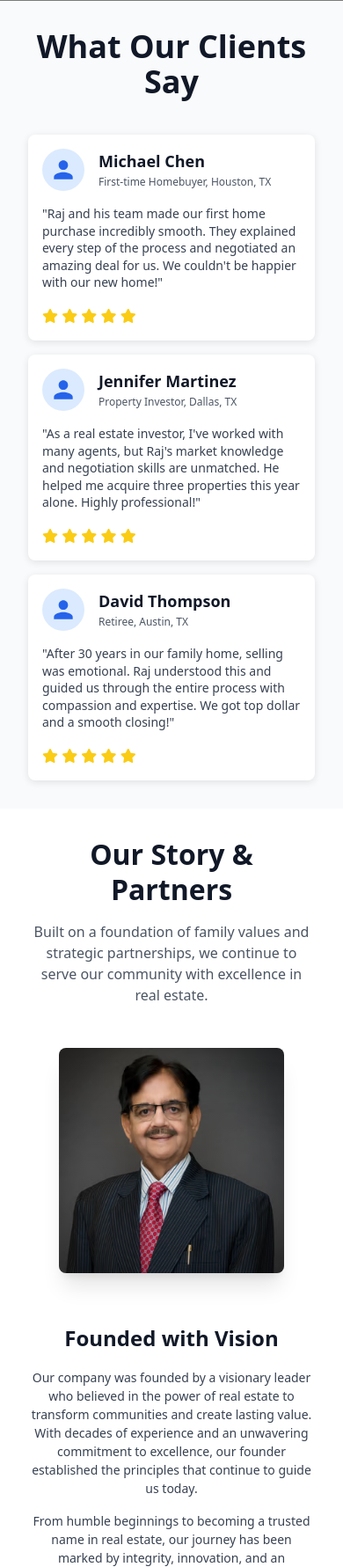
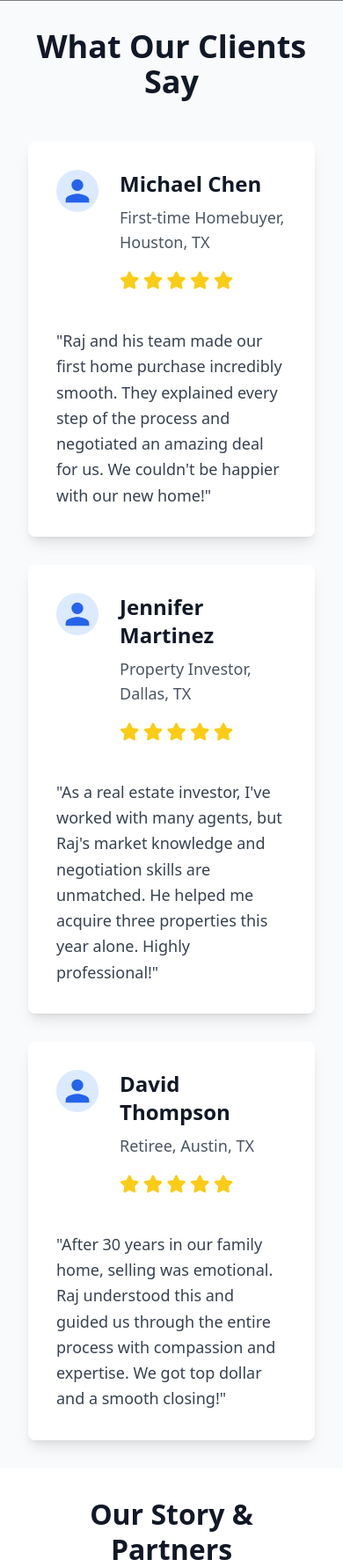
Before and after one commit to vishnusk2004/raj_realestate_v2, a Django app: page / in a window 390 px wide. Shown: the part 921-2702 px from the top of the page at 88% size. Run offline with Django 5.2, Linux system fonts and the light colour scheme; data that the repository does not hold is empty; style sheets or scripts are compiled from the project's sources; some libraries are stand-ins or nearby versions; grey boxes are pictures that could not be loaded.

Commit message:
Redesign testimonials section with vertical layout
Testimonials Layout Change:
- Changed from horizontal grid layout to vertical list layout
- Testimonials now appear below the heading as requested
- Better visual hierarchy and readability

Design Improvements:
- Changed from 3-column grid to vertical stack
- Increased spacing between testimonials (space-y-8)
- Larger avatar icons (w-16 h-16) for better visibility
- Larger text sizes for names and roles
- Better padding and spacing throughout

Layout Structure:
- Heading at the top: 'What Our Clients Say'
- Each testimonial displayed vertically below
- Clean white cards with proper spacing
- Better mobile responsiveness

Visual Enhancements:
- Larger testimonial cards with more padding
- Better typography hierarchy
- Improved star rating display
- More professional appearance
- Better content flow

Result:
- Testimonials now properly appear below the heading
- Better readability and visual flow
- More professional appearance
- Improved user experience

```diff
--- a/Henry/templates/Henry/index.html
+++ b/Henry/templates/Henry/index.html
@@ -417,77 +417,77 @@
 
     <!-- Testimonials Section (Moved above featured properties) -->
     <section class="bg-gray-50 py-16 px-4" id="testimonials">
-        <div class="container mx-auto max-w-5xl">
-            <h2 class="text-4xl font-bold text-center mb-10 text-gray-900">What Our Clients Say</h2>
+        <div class="container mx-auto max-w-4xl">
+            <h2 class="text-4xl font-bold text-center mb-12 text-gray-900">What Our Clients Say</h2>
 
-            <div class="testimonials-grid grid grid-cols-1 md:grid-cols-2 lg:grid-cols-3 gap-8">
-                <!-- Testimonial Card 1 -->
-                <div class="testimonial-card bg-white p-6 rounded-lg shadow-lg">
-                    <div class="flex items-center mb-4">
-                        <div class="testimonial-avatar w-14 h-14 rounded-full bg-blue-100 flex items-center justify-center mr-4">
-                            <svg class="w-8 h-8 text-blue-600" fill="currentColor" viewBox="0 0 24 24">
+            <div class="space-y-8">
+                <!-- Testimonial 1 -->
+                <div class="bg-white p-8 rounded-lg shadow-lg">
+                    <div class="flex items-start mb-6">
+                        <div class="testimonial-avatar w-16 h-16 rounded-full bg-blue-100 flex items-center justify-center mr-6 flex-shrink-0">
+                            <svg class="w-10 h-10 text-blue-600" fill="currentColor" viewBox="0 0 24 24">
                                 <path d="M12 12c2.21 0 4-1.79 4-4s-1.79-4-4-4-4 1.79-4 4 1.79 4 4 4zm0 2c-2.67 0-8 1.34-8 4v2h16v-2c0-2.66-5.33-4-8-4z"/>
                             </svg>
                         </div>
-                        <div>
-                            <h3 class="testimonial-name text-xl font-semibold text-gray-900">Michael Chen</h3>
-                            <p class="testimonial-role text-gray-600 text-sm">First-time Homebuyer, Houston, TX</p>
+                        <div class="flex-1">
+                            <h3 class="text-2xl font-semibold text-gray-900 mb-2">Michael Chen</h3>
+                            <p class="text-gray-600 text-lg mb-4">First-time Homebuyer, Houston, TX</p>
+                            <div class="mb-4 text-yellow-400">
+                                <i class="fas fa-star text-xl"></i>
+                                <i class="fas fa-star text-xl"></i>
+                                <i class="fas fa-star text-xl"></i>
+                                <i class="fas fa-star text-xl"></i>
+                                <i class="fas fa-star text-xl"></i>
+                            </div>
                         </div>
                     </div>
-                    <p class="testimonial-text text-gray-700">"Raj and his team made our first home purchase incredibly smooth. They explained every step of the process and negotiated an amazing deal for us. We couldn't be happier with our new home!"</p>
-                    <div class="mt-4 text-yellow-400">
-                        <i class="fas fa-star"></i>
-                        <i class="fas fa-star"></i>
-                        <i class="fas fa-star"></i>
-                        <i class="fas fa-star"></i>
-                        <i class="fas fa-star"></i>
-                    </div>
+                    <p class="text-gray-700 text-lg leading-relaxed">"Raj and his team made our first home purchase incredibly smooth. They explained every step of the process and negotiated an amazing deal for us. We couldn't be happier with our new home!"</p>
                 </div>
 
-                <!-- Testimonial Card 2 -->
-                <div class="testimonial-card bg-white p-6 rounded-lg shadow-lg">
-                    <div class="flex items-center mb-4">
-                        <div class="testimonial-avatar w-14 h-14 rounded-full bg-blue-100 flex items-center justify-center mr-4">
-                            <svg class="w-8 h-8 text-blue-600" fill="currentColor" viewBox="0 0 24 24">
+                <!-- Testimonial 2 -->
+                <div class="bg-white p-8 rounded-lg shadow-lg">
+                    <div class="flex items-start mb-6">
+                        <div class="testimonial-avatar w-16 h-16 rounded-full bg-blue-100 flex items-center justify-center mr-6 flex-shrink-0">
+                            <svg class="w-10 h-10 text-blue-600" fill="currentColor" viewBox="0 0 24 24">
                                 <path d="M12 12c2.21 0 4-1.79 4-4s-1.79-4-4-4-4 1.79-4 4 1.79 4 4 4zm0 2c-2.67 0-8 1.34-8 4v2h16v-2c0-2.66-5.33-4-8-4z"/>
                             </svg>
                         </div>
-                        <div>
-                            <h3 class="testimonial-name text-xl font-semibold text-gray-900">Jennifer Martinez</h3>
-                            <p class="testimonial-role text-gray-600 text-sm">Property Investor, Dallas, TX</p>
+                        <div class="flex-1">
+                            <h3 class="text-2xl font-semibold text-gray-900 mb-2">Jennifer Martinez</h3>
+                            <p class="text-gray-600 text-lg mb-4">Property Investor, Dallas, TX</p>
+                            <div class="mb-4 text-yellow-400">
+                                <i class="fas fa-star text-xl"></i>
+                                <i class="fas fa-star text-xl"></i>
+                                <i class="fas fa-star text-xl"></i>
+                                <i class="fas fa-star text-xl"></i>
+                                <i class="fas fa-star text-xl"></i>
+                            </div>
                         </div>
                     </div>
-                    <p class="testimonial-text text-gray-700">"As a real estate investor, I've worked with many agents, but Raj's market knowledge and negotiation skills are unmatched. He helped me acquire three properties this year alone. Highly professional!"</p>
-                    <div class="mt-4 text-yellow-400">
-                        <i class="fas fa-star"></i>
-                        <i class="fas fa-star"></i>
-                        <i class="fas fa-star"></i>
-                        <i class="fas fa-star"></i>
-                        <i class="fas fa-star"></i>
-                    </div>
+                    <p class="text-gray-700 text-lg leading-relaxed">"As a real estate investor, I've worked with many agents, but Raj's market knowledge and negotiation skills are unmatched. He helped me acquire three properties this year alone. Highly professional!"</p>
                 </div>
 
-                <!-- Testimonial Card 3 -->
-                <div class="testimonial-card bg-white p-6 rounded-lg shadow-lg">
-                    <div class="flex items-center mb-4">
-                        <div class="testimonial-avatar w-14 h-14 rounded-full bg-blue-100 flex items-center justify-center mr-4">
-                            <svg class="w-8 h-8 text-blue-600" fill="currentColor" viewBox="0 0 24 24">
+                <!-- Testimonial 3 -->
+                <div class="bg-white p-8 rounded-lg shadow-lg">
+                    <div class="flex items-start mb-6">
+                        <div class="testimonial-avatar w-16 h-16 rounded-full bg-blue-100 flex items-center justify-center mr-6 flex-shrink-0">
+                            <svg class="w-10 h-10 text-blue-600" fill="currentColor" viewBox="0 0 24 24">
                                 <path d="M12 12c2.21 0 4-1.79 4-4s-1.79-4-4-4-4 1.79-4 4 1.79 4 4 4zm0 2c-2.67 0-8 1.34-8 4v2h16v-2c0-2.66-5.33-4-8-4z"/>
                             </svg>
                         </div>
-                        <div>
-                            <h3 class="testimonial-name text-xl font-semibold text-gray-900">David Thompson</h3>
-                            <p class="testimonial-role text-gray-600 text-sm">Retiree, Austin, TX</p>
+                        <div class="flex-1">
+                            <h3 class="text-2xl font-semibold text-gray-900 mb-2">David Thompson</h3>
+                            <p class="text-gray-600 text-lg mb-4">Retiree, Austin, TX</p>
+                            <div class="mb-4 text-yellow-400">
+                                <i class="fas fa-star text-xl"></i>
+                                <i class="fas fa-star text-xl"></i>
+                                <i class="fas fa-star text-xl"></i>
+                                <i class="fas fa-star text-xl"></i>
+                                <i class="fas fa-star text-xl"></i>
+                            </div>
                         </div>
                     </div>
-                    <p class="testimonial-text text-gray-700">"After 30 years in our family home, selling was emotional. Raj understood this and guided us through the entire process with compassion and expertise. We got top dollar and a smooth closing!"</p>
-                    <div class="mt-4 text-yellow-400">
-                        <i class="fas fa-star"></i>
-                        <i class="fas fa-star"></i>
-                        <i class="fas fa-star"></i>
-                        <i class="fas fa-star"></i>
-                        <i class="fas fa-star"></i>
-                    </div>
+                    <p class="text-gray-700 text-lg leading-relaxed">"After 30 years in our family home, selling was emotional. Raj understood this and guided us through the entire process with compassion and expertise. We got top dollar and a smooth closing!"</p>
                 </div>
             </div>
         </div>
```
